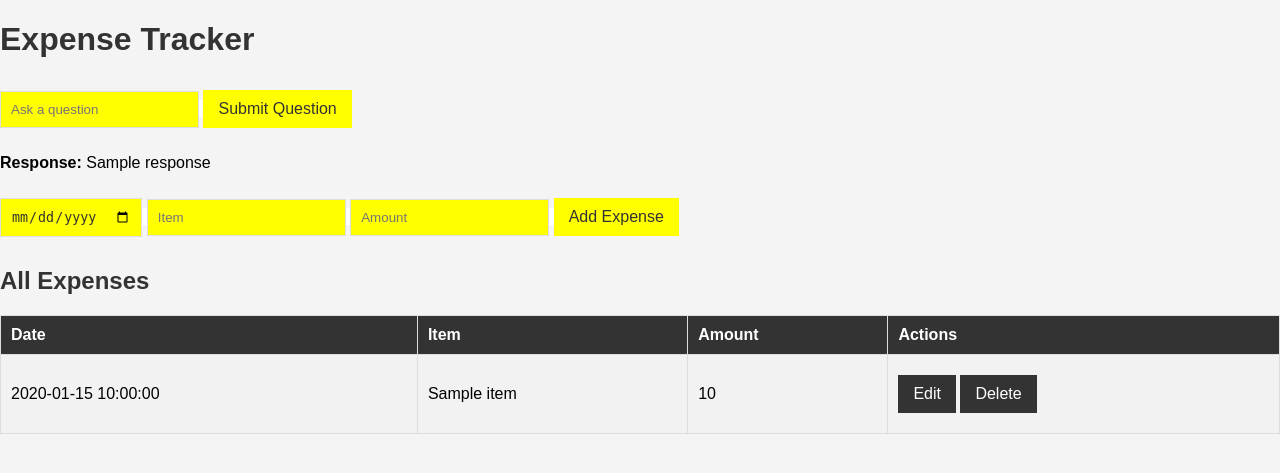
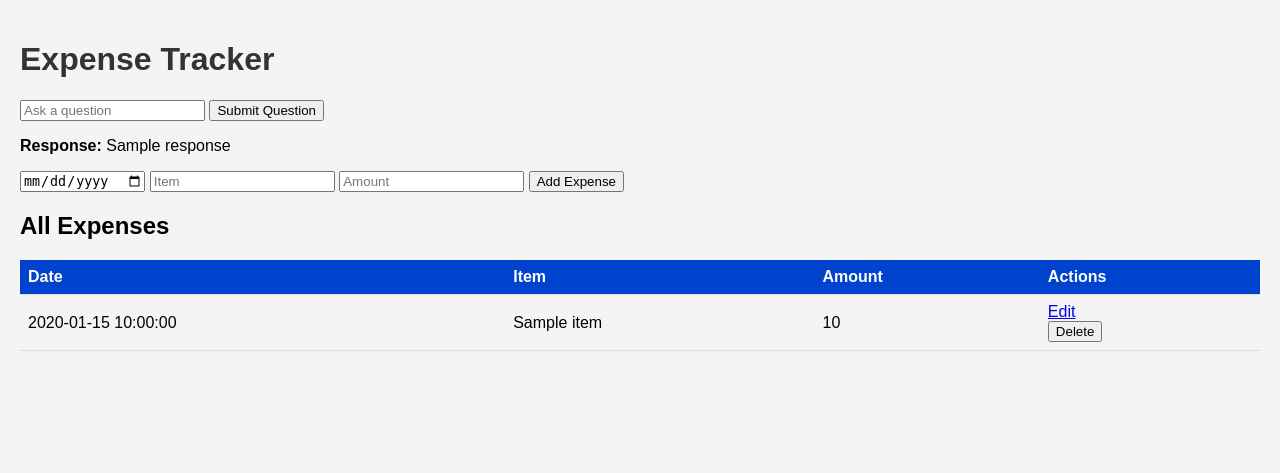
Before and after one commit to vicky-playground/TransactBot, a Flask app: template templates/index.html in a window 1280 px wide. Shown: the top 473 px of the page. Run offline with Flask 2, Linux system fonts and the light colour scheme; the template is opened without the code that fills it: most values are stand-ins (such as "Sample title", 1, 10 or a date in 2020).

Commit message:
Update styles.css

```diff
--- a/static/styles.css
+++ b/static/styles.css
@@ -2,108 +2,12 @@ body {
     font-family: Arial, sans-serif;
     background-color: #f4f4f4;
     margin: 0;
-    padding: 0;
-    box-sizing: border-box;
+    padding: 20px;
 }
 
-h1, h2 {
+h1 {
     color: #333;
 }
-
-.container {
-    width: 80%;
-    margin: auto;
-    overflow: hidden;
-}
-
-.header {
-    background: #333;
-    color: #fff;
-    padding: 20px;
-    text-align: center;
-}
-
-form {
-    background: #fff;
-    padding: 20px;
-    margin-top: 20px;
-}
-
-input[type="text"],
-input[type="number"],
-input[type="date"] {
-    background: yellow; /* Set background color to yellow for input fields */
-    color: #333; /* Set text color for better visibility */
-    padding: 10px; /* Adjust padding as needed */
-    border: 1px solid #ddd; /* Optional: you can adjust border style */
-    margin: 10px 0;
-}
-
-form button.button {
-    background: yellow; /* Set background color to yellow for the button */
-    color: #333; /* Set text color for better visibility */
-    padding: 10px 15px; /* Adjust padding to match input fields */
-    border: 1px solid #ddd; /* Optional: you can adjust border style */
-    margin: 10px 0;
-}
-
-
-.button, .button-link {
-    background: #333;
-    color: #fff;
-    padding: 10px 15px;
-    text-decoration: none;
-    border: none;
-    cursor: pointer;
-    display: inline-block;
-    margin: 10px 0;
-}
-
-.button:hover{
-    background: #f4f4f4;
-    color: black;
-    padding: 10px 15px;
-    border: black;
-    margin: 10px 0;
-    cursor: pointer;
-}
-
-form .button-delete {
-    background: #333; /* Same as Edit button */
-    color: #fff;
-    padding: 10px 15px;
-    text-decoration: none;
-    border: none;
-    cursor: pointer;
-    display: inline-block;
-    margin: 10px 0;
-    font-size: inherit;
-}
-
-form .button-delete:hover {
-    background: #f4f4f4; /* Hover state, same as .button */
-    color: black;
-}
-
-.button-link:hover  {
-    background: #d9d9d9;
-}
-
-form button.button {
-    font-size: inherit; /* Match font size of the link */
-    text-align: left;  /* Align text like a link */
-    width: auto;       /* Auto width similar to a link */
-    border: 0;         /* Remove border */
-    outline: none;     /* Remove outline */
-    box-shadow: none;  /* Remove box shadow */
-}
-
-form {
-    display: inline; /* Inline display for the form */
-    margin: 0;       /* Remove margin */
-    padding: 0;      /* Remove padding */
-}
-
 
 table {
     width: 100%;
@@ -111,20 +15,45 @@ table {
     margin: 20px 0;
 }
 
-table, th, td {
-    border: 1px solid #ddd;
-}
-
 th, td {
-    padding: 10px;
+    padding: 8px;
     text-align: left;
+    border-bottom: 1px solid #ddd;
 }
 
 th {
-    background-color: #333;
+    background-color: #0043ce;
     color: white;
 }
 
-tr:nth-child(even) {
-    background-color: #f2f2f2;
+tr:hover {
+    background-color: #f5f5f5;
 }
+
+.form-container {
+    display: flex;
+    align-items: center;
+    justify-content: start;
+    gap: 10px;
+}
+
+
+.form-container input[type="text"],
+.form-container input[type="submit"] {
+    height: 40px;
+    padding: 0 10px;
+    font-size: 16px;
+    line-height: 40px;
+}
+
+.form-container input[type="text"] {
+    width: 640px;
+}
+
+
+.response {
+    background-color: #dcdcdc;
+    padding: 10px;
+    width: 90%;
+    margin-top: 20px;
+}
```
